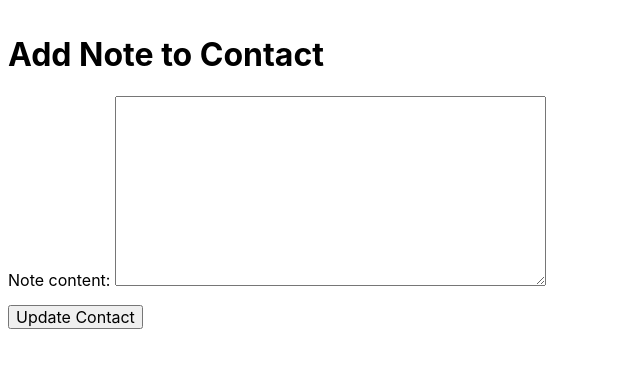
After one commit to Momentum-Team-13/django-uptact-racheldk, a Django app: page /contacts/1/notes in a window 1280 px wide. The commit adds this page. Shown: the top 368 px of the page, without its empty margins (0-640 px from the left). Run offline with Django 3.2, Linux system fonts and the light colour scheme; tables that the repository leaves empty hold one stand-in row (values such as "Sample post").

Commit message:
Changed foreign key to note instead of contact to add multiple notes to each contact. Updated view and html pages so user can add notes

```diff
--- a/contacts/forms.py
+++ b/contacts/forms.py
@@ -1,5 +1,5 @@
 from django import forms
-from .models import Contact
+from .models import Contact, Note
 
 
 class ContactForm(forms.ModelForm):
@@ -15,5 +15,14 @@ class ContactForm(forms.ModelForm):
             'zip_code',
             'phone_number',
             'email',
-            'note',
+            # 'note',
+            # Andres didn't have note in his contact form
         ]
+
+
+class NoteForm(forms.ModelForm):
+    class Meta:
+        model = Note
+        fields = [
+            'note_content'
+        ]
--- a/contacts/models.py
+++ b/contacts/models.py
@@ -7,6 +7,10 @@ from django.utils import timezone
 class Note(models.Model):
     note_content = models.TextField(blank=True, null=True)
     note_date = models.DateTimeField(auto_now_add=True)
+    contact = models.ForeignKey("Contact", on_delete=models.CASCADE, related_name="note_on_contact", blank=True, null=True)
+
+    def __str__(self):
+        return self.note_content
 
 
 class Contact(models.Model):
@@ -26,5 +30,4 @@ class Contact(models.Model):
     state = USStateField(null=True, blank=True)
     zip_code = USZipCodeField(null=True, blank=True)
     birthdate = models.DateField(null=True, blank=True)
-    note = models.ForeignKey(Note, on_delete=models.CASCADE, related_name="note", blank=True, null=True)
 # null=True means that the value is allowed to be null, same for blank=True
--- a/contacts/views.py
+++ b/contacts/views.py
@@ -1,6 +1,6 @@
 from django.shortcuts import render, redirect, get_object_or_404
-from .models import Contact
-from .forms import ContactForm
+from .models import Contact, Note
+from .forms import ContactForm, NoteForm
 
 
 # Create your views here.
@@ -11,7 +11,24 @@ def list_contacts(request):
 # Added new view here
 def view_contact(request, pk):
     contact = get_object_or_404(Contact, pk=pk)
-    return render(request, "contacts/view_contact.html", {"contact": contact})
+    notes = Note.objects.filter(contact=pk)
+    return render(request, "contacts/view_contact.html", {"contact": contact, "notes":notes})
+
+def add_contact_note(request, pk):
+    contact = get_object_or_404(Contact, pk=pk)
+
+    if request.method == 'GET':
+        form = NoteForm()
+    else:
+        form = NoteForm(data=request.POST)
+        if form.is_valid():
+            new_note = form.save(commit=False)
+            # new_note.save()
+            new_note.contact = contact
+            new_note.save()
+            return redirect(to='view_contact', pk=pk)
+
+    return render(request, "contacts/add_contact_note.html", {"form": form, "contact": contact})
 
 def add_contact(request):
     if request.method == 'GET':
--- /dev/null
+++ b/templates/contacts/add_contact_note.html
@@ -0,0 +1,16 @@
+{% extends "base.html" %}
+
+{% block content %}
+<h1>Add Note to Contact</h1>
+
+<div>
+    <form action="{% url 'add_contact_note' pk=contact.pk %}" method="POST">
+        {% csrf_token %}
+        {{ form.as_p }}
+        <!-- I don't understand what line 9 is doing. taking the form from forms.py that is specified as add_contact_note??? -->
+        <div>
+            <button type="submit">Update Contact</button>
+          </div>
+    </form>
+</div>
+{% endblock %}
--- a/templates/contacts/list_contacts.html
+++ b/templates/contacts/list_contacts.html
@@ -47,8 +47,7 @@
 
     {% if contact.note %}
     <div class="flex">
-        <div>I think this should pull the note</div>
-        <div>{{ contact.note }}</div>
+        <div>{{ contact.note.note_content }}</div>
     </div>
     {% endif %}
 
--- a/uptact/urls.py
+++ b/uptact/urls.py
@@ -24,7 +24,8 @@ urlpatterns = [
     path('contacts/add/', contacts_views.add_contact, name='add_contact'),
     path('contacts/<int:pk>/edit/', contacts_views.edit_contact, name='edit_contact'),
     path('contacts/<int:pk>/delete/', contacts_views.delete_contact, name='delete_contact'),
-    path('contacts/<int:pk>/', contacts_views.view_contact, name="view_contact")
+    path('contacts/<int:pk>/', contacts_views.view_contact, name="view_contact"),
+    path('contacts/<int:pk>/notes', contacts_views.add_contact_note, name="add_contact_note"),
 ]
 
 if settings.DEBUG:
```
Also changed, not shown: templates/contacts/view_contact.html (+11 -9 lines), contacts/migrations/0004_remove_contact_note_note_note.py (added), contacts/migrations/0005_rename_note_note_contact.py (added).
